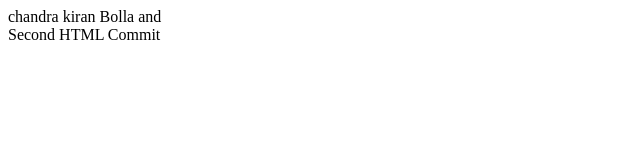
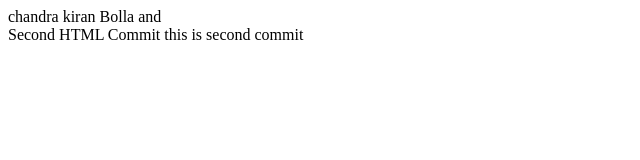
Before and after one commit to chandrakiranbolla1/chandrakiranbolla1, a plain HTML site: page src/index.html in a window 1280 px wide. Shown: the whole page, without its empty margins (0-640 px from the left). Drawn offline with Linux system fonts and the light colour scheme.

Commit message:
second commit

```diff
--- a/src/index.html
+++ b/src/index.html
@@ -3,4 +3,5 @@
 </header>
 <sub-header>
     Second HTML Commit
+    this is second commit
 </sub-header>
```
